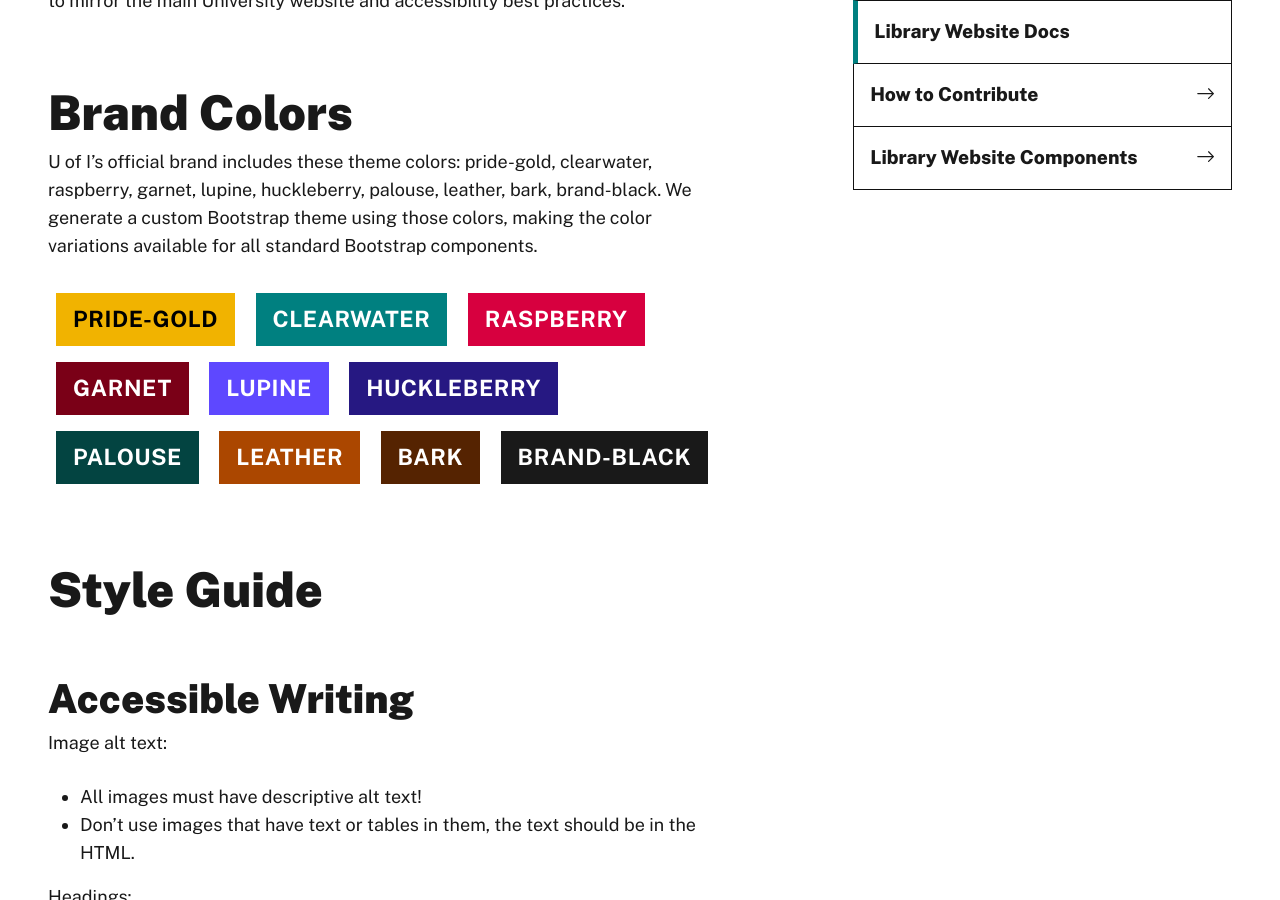
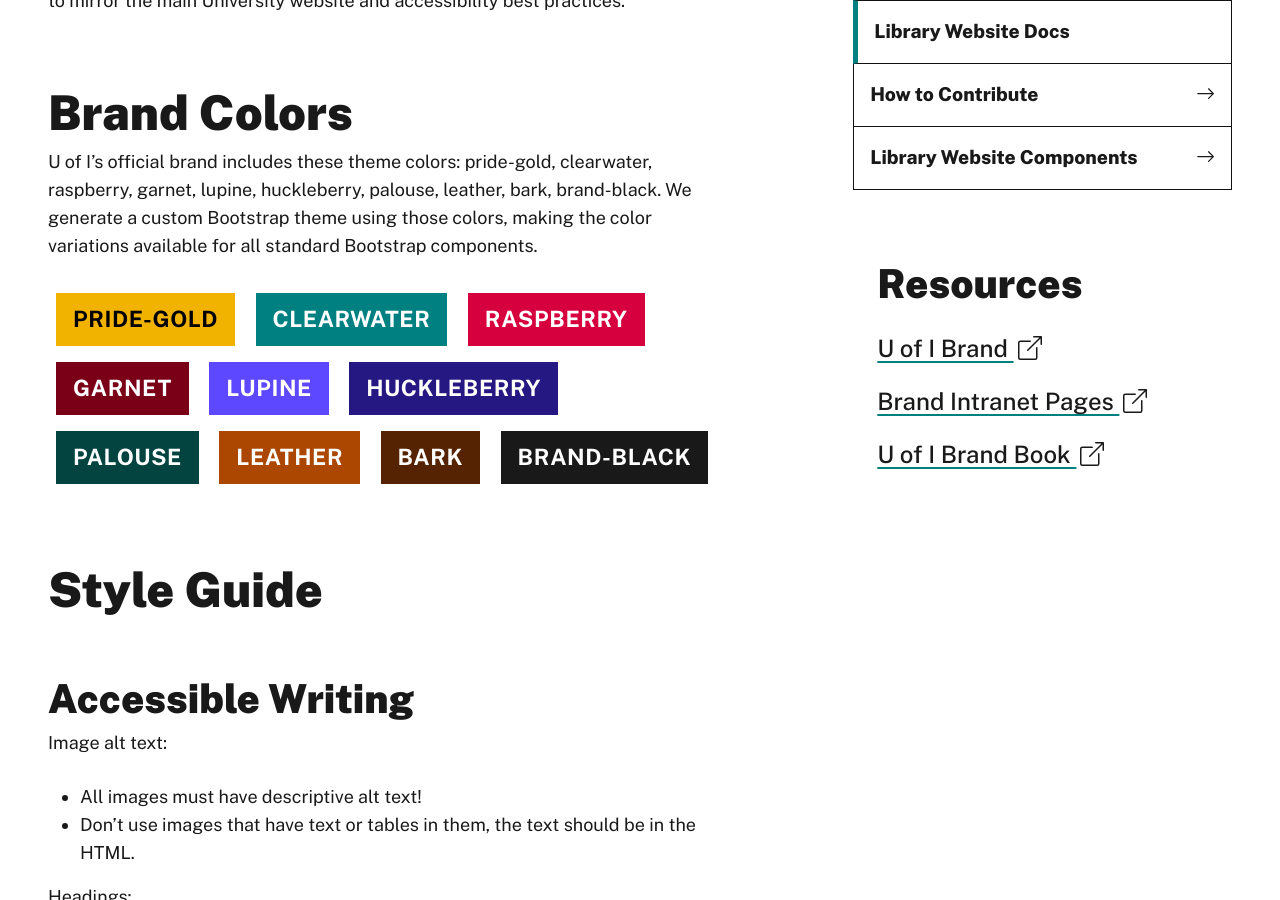
Before and after one commit to uidaholib/mainweb-lib-uidaho, a Jekyll site: the page built from content/docs/index.md, in a window 1280 px wide and 900 px high, scrolled down 307 px. Built offline with Jekyll 4.4.1, drawn with Linux system fonts in a browser that asks for light colours; some of the changed text lies outside the part shown.

Commit message:
implement page resources feature

```diff
--- a/_includes/components/page-navigation.html
+++ b/_includes/components/page-navigation.html
@@ -1,11 +1,26 @@
 {% comment %}
 
-    Add page nav feature based on page.page_nav keys.
+    Page Navigation is a standard page component found on the right side column of default page layout. It provides a section title and list of section links. The nav is not centrally configured, so each page can tweak what links are added.
+
+    This include is configured using page yaml front matter, page.page_nav keys. If a page has the page.page_nav key the layout will add this include automatically.
+
+    The page_nav contain two possible keys:
+
+    - parent: adding the permalink of a page will pull in the page nav based on the parent. If this page does not have children, it will be treated as a sub page of the parent, the page_nav will be the same as the parent's.
+    - children: optional list of child pages, given as list of permalink values. If the page has children listed, they will appear in the page_nav feature. If the page does not have a parent, it will appear at the top. If the page has a parent, the parent will appear at the top.
+
+    Example yaml configuration:
+
+page_nav:
+    children:
+        - /docs/contributing.html
+        - /docs/components.html
+
 
 {% endcomment %}
 <nav aria-label="Section Navigation" id="section-nav">
     {% if page.section %}<h2>{{ page.section }}</h2>{% endif %}
-    <ul class="list-group rounded-0">
+    <ul class="list-group">
         {% if page.page_nav.parent and page.page_nav.children %}
             {% assign nav_parent = site.html_pages | where: 'permalink', page.page_nav.parent | first %}
             {% assign self_child = page.permalink | split: '|' %}
--- /dev/null
+++ b/_includes/components/page-resources.html
@@ -0,0 +1,43 @@
+{% comment %}
+
+    Page Resources include is a standard page component found on the right side column of default page layout. It provides a list of resource links. These are generally external or deep links, supplementing than the standard page nav.
+
+    It is a card box with grey background, a heading, and list of links.
+    If the link is a file or external link, it has a icon at the end.
+
+    This include is configured using page yaml front matter, page.page_resources keys. If a page has the page.page_resources key the layout will add this include automatically.
+    Example YAML front matter configuration:
+
+page_resources:
+    title: Resources
+    links:
+        - text: U of I Brand
+          link: https://www.uidaho.edu/brand
+        - text: Brand intranet pages
+          link: https://vandalsuidaho.sharepoint.com/sites/InsideUI-UCM/SitePages/Brand.aspx
+        - text: U of I Brand Book
+          link: https://content-hub.uidaho.edu/api/public/content/226d8af4ad704e65a2e42d96613305b2?v=e636bbda
+
+
+{% endcomment %}
+<div id="page-resources" class="bg-brand-grey p-4 mt-5">
+    {% if page.page_resources.title %}<h2 class="fs-3 mb-4">{{ page.page_resources.title }}</h2>{% endif %}
+    <ul class="list-unstyled mb-0">
+        {% for item in page.page_resources.links %}
+        {%- assign link_icon = false -%}
+        {%- if item.link contains "://" -%}
+            {%- assign link_icon = true -%}
+        {%- else -%}
+            {%- assign link_ext = item.link | split: "?" | first | split: "." | last | downcase -%}
+            {%- if link_ext == "pdf" or link_ext == "doc" or link_ext == "docx" or link_ext == "ppt" or link_ext == "pptx" or link_ext == "xls" or link_ext == "xlsx" or link_ext == "zip" -%}{%- assign link_icon = true -%}{%- endif -%}
+        {%- endif -%}
+        <li class="fs-5 fw-medium mb-3">
+            <a href="{% if item.link contains '://' %}{{ item.link }}{% else %}{{ item.link | relative_url }}{% endif %}">{{ item.text }}{% if link_icon %}
+                <svg xmlns="http://www.w3.org/2000/svg" width="14" height="14" fill="currentColor" class="bi icon-sprite ms-1" viewBox="0 0 16 16" aria-hidden="true" focusable="false">
+                    <path fill-rule="evenodd" d="M8.636 3.5a.5.5 0 0 0-.5-.5H1.5A1.5 1.5 0 0 0 0 4.5v10A1.5 1.5 0 0 0 1.5 16h10a1.5 1.5 0 0 0 1.5-1.5V7.864a.5.5 0 0 0-1 0V14.5a.5.5 0 0 1-.5.5h-10a.5.5 0 0 1-.5-.5v-10a.5.5 0 0 1 .5-.5h6.636a.5.5 0 0 0 .5-.5"/>
+                    <path fill-rule="evenodd" d="M16 .5a.5.5 0 0 0-.5-.5h-5a.5.5 0 0 0 0 1h3.793L6.146 9.146a.5.5 0 1 0 .708.708L15 1.707V5.5a.5.5 0 0 0 1 0z"/>
+                </svg>{% endif %}</a>
+        </li>
+        {% endfor %}
+    </ul>
+</div>
--- a/_includes/header.html
+++ b/_includes/header.html
@@ -42,7 +42,7 @@
                             </ul>
                         </div>
                         <div class="ps-3 align-self-center h-100">
-                            <button id="mainMenu" style="width:69px;" class="h-100 btn btn-outline-dark rounded-0 border-0 border-start border-brand-black" type="button" data-bs-toggle="collapse" data-bs-target="#mainNavMenu" aria-expanded="false" aria-controls="mainNavMenu" aria-label="Navigation menu">
+                            <button id="mainMenu" style="width:69px;" class="h-100 btn btn-outline-dark border-0 border-start border-brand-black" type="button" data-bs-toggle="collapse" data-bs-target="#mainNavMenu" aria-expanded="false" aria-controls="mainNavMenu" aria-label="Navigation menu">
                                 <svg xmlns="http://www.w3.org/2000/svg" class="" fill="currentColor" viewBox="0 0 29 24" aria-hidden="true" focusable="false">
                                     <path d="M2 2H27M2 12H27M2 22H27" stroke="currentColor" stroke-width="3" stroke-linecap="square"/>
                                 </svg>
--- a/_layouts/page.html
+++ b/_layouts/page.html
@@ -5,7 +5,7 @@
 <div class="container px-lg-5 pt-4">
 
     <main id="maincontent" role="main">
-        <h1 class="page-title">{{ page.title }}</h1>
+        <h1>{{ page.title }}</h1>
 
         {% include components/page-breadcrumbs.html %}
 
@@ -18,6 +18,9 @@
                 {% if page.page_nav %}
                 {% include components/page-navigation.html %}
                 {% endif %}
+                {% if page.page_resources %}
+                {% include components/page-resources.html %}
+                {% endif %}
             </div>
         </div>
     </main>
--- a/content/docs/index.md
+++ b/content/docs/index.md
@@ -10,6 +10,15 @@
     children:
         - /docs/contributing.html
         - /docs/components.html
+page_resources:
+    title: Resources
+    links:
+        - text: U of I Brand
+          link: https://www.uidaho.edu/brand
+        - text: Brand Intranet Pages
+          link: https://vandalsuidaho.sharepoint.com/sites/InsideUI-UCM/SitePages/Brand.aspx
+        - text: U of I Brand Book
+          link: https://content-hub.uidaho.edu/api/public/content/226d8af4ad704e65a2e42d96613305b2?v=e636bbda
 noindex: true
 ---
 
```
Also changed, not shown: other parts of content/docs/index.md (+0 -6 lines), content/docs/contributing.md (+7 -0 lines).
